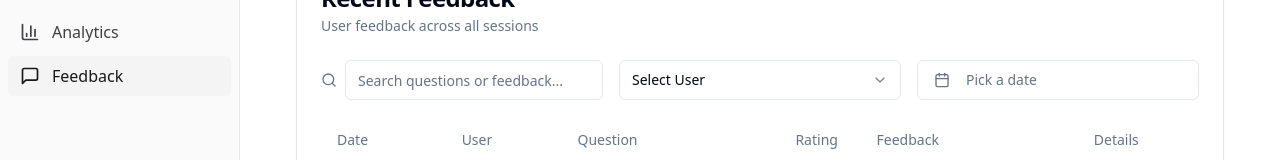
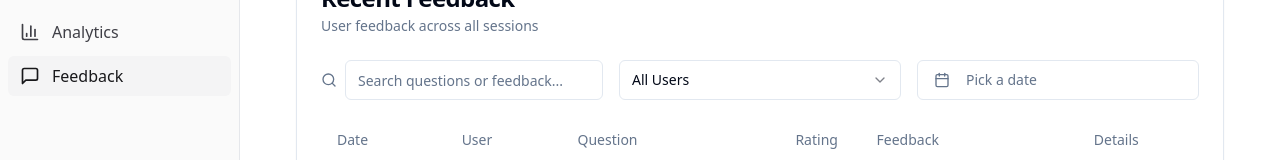
Before and after one commit to OpenAgriNet/oan-telemetry-dashboard-app, a React (Vite) app: page /feedback in a window 1280 px wide. Shown: the part 253-413 px from the top of the page. Built offline with nearby package versions, Linux system fonts and the light colour scheme.

Commit message:
Fix: Select component value error
The Select component was throwing an error because the value prop on the SelectItem was an empty string. This commit fixes the error.

```diff
--- a/src/pages/Feedback.tsx
+++ b/src/pages/Feedback.tsx
@@ -1,3 +1,4 @@
+
 import React, { useState } from "react";
 import { Link } from "react-router-dom";
 import {
@@ -52,7 +53,7 @@ const feedbackData = [
 
 const Feedback = () => {
   const [searchTerm, setSearchTerm] = useState("");
-  const [selectedUser, setSelectedUser] = useState("");
+  const [selectedUser, setSelectedUser] = useState("all");
   const [dateRange, setDateRange] = useState<{ from: Date | undefined; to: Date | undefined }>({
     from: undefined,
     to: undefined,
@@ -62,7 +63,7 @@ const Feedback = () => {
     const matchesSearch = feedback.questionText.toLowerCase().includes(searchTerm.toLowerCase()) ||
       feedback.feedback.toLowerCase().includes(searchTerm.toLowerCase());
 
-    const matchesUser = !selectedUser || feedback.userId === selectedUser;
+    const matchesUser = selectedUser === "all" || feedback.userId === selectedUser;
 
     const matchesDate = !dateRange.from || !dateRange.to || (
       new Date(feedback.timestamp) >= dateRange.from &&
@@ -125,7 +126,7 @@ const Feedback = () => {
                     <SelectValue placeholder="Select User" />
                   </SelectTrigger>
                   <SelectContent>
-                    <SelectItem value="">All Users</SelectItem>
+                    <SelectItem value="all">All Users</SelectItem>
                     {users.map((user) => (
                       <SelectItem key={user.id} value={user.id}>
                         {user.name}
```
